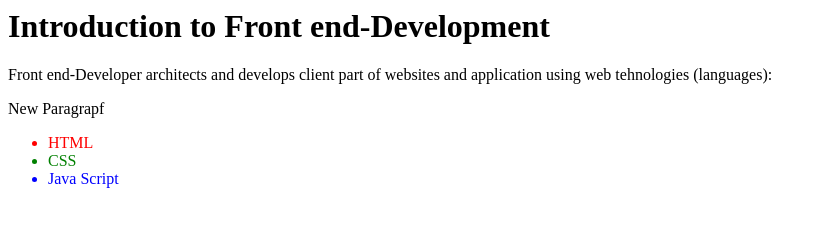
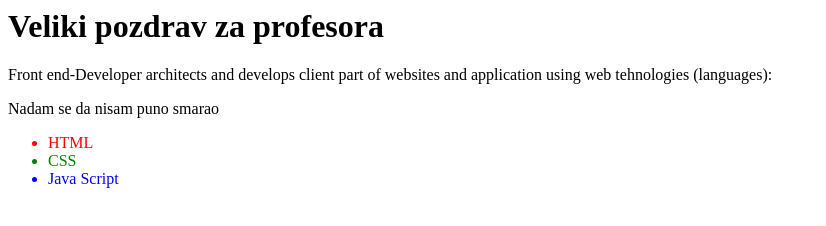
Before and after one commit to igormihic/igor-mihic, a plain HTML site: page index.html in a window 1280 px wide. Shown: the whole page, without its empty margins (0-826 px from the left). Drawn offline with Linux system fonts and the light colour scheme.

Commit message:
Update index.html

```diff
--- a/index.html
+++ b/index.html
@@ -1,6 +1,6 @@
-<h1>Introduction to Front end-Development</h1>
+<h1>Veliki pozdrav za profesora</h1>
 <p>Front end-Developer architects and develops client part of websites and application using web tehnologies (languages):</p>
-<p>New Paragrapf</p>
+<p>Nadam se da nisam puno smarao</p>
 <ul>
 <li style="color: red;">HTML</li>
 <li style="color: green;">CSS</li>
```
